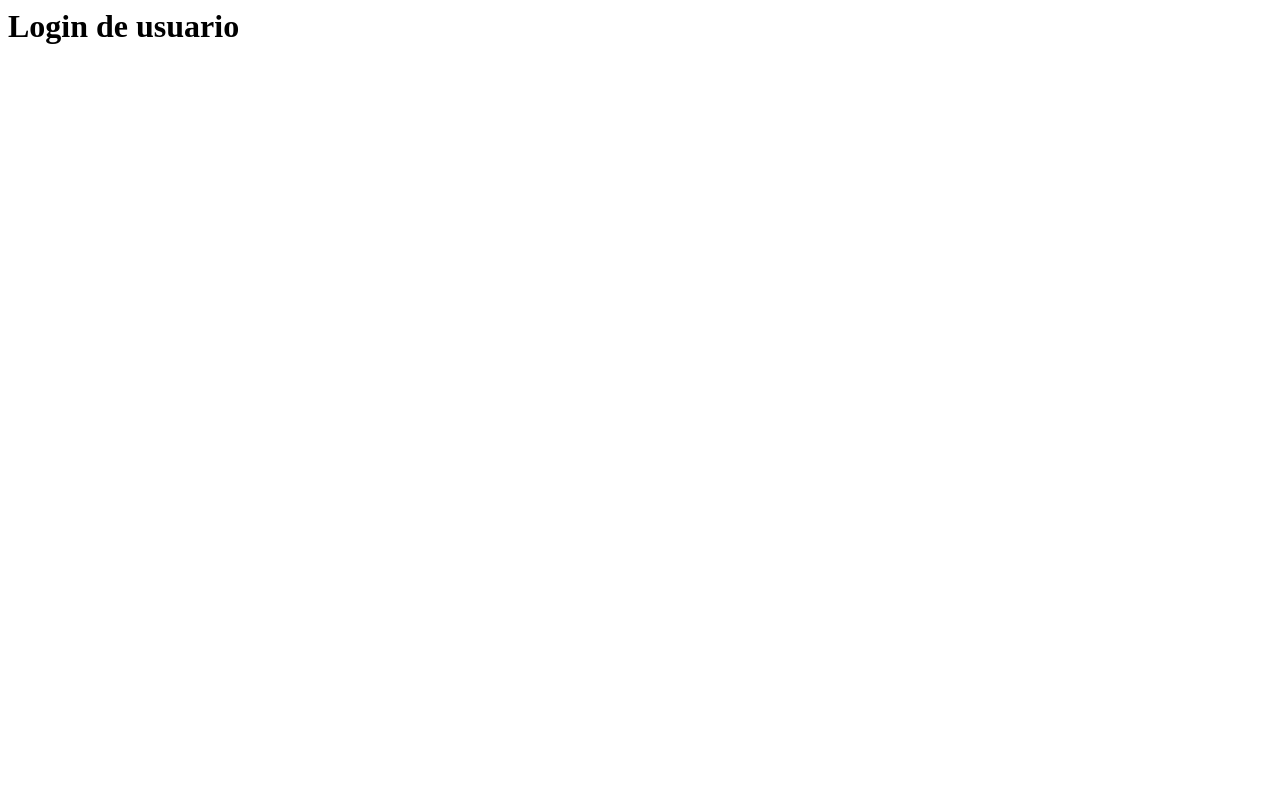
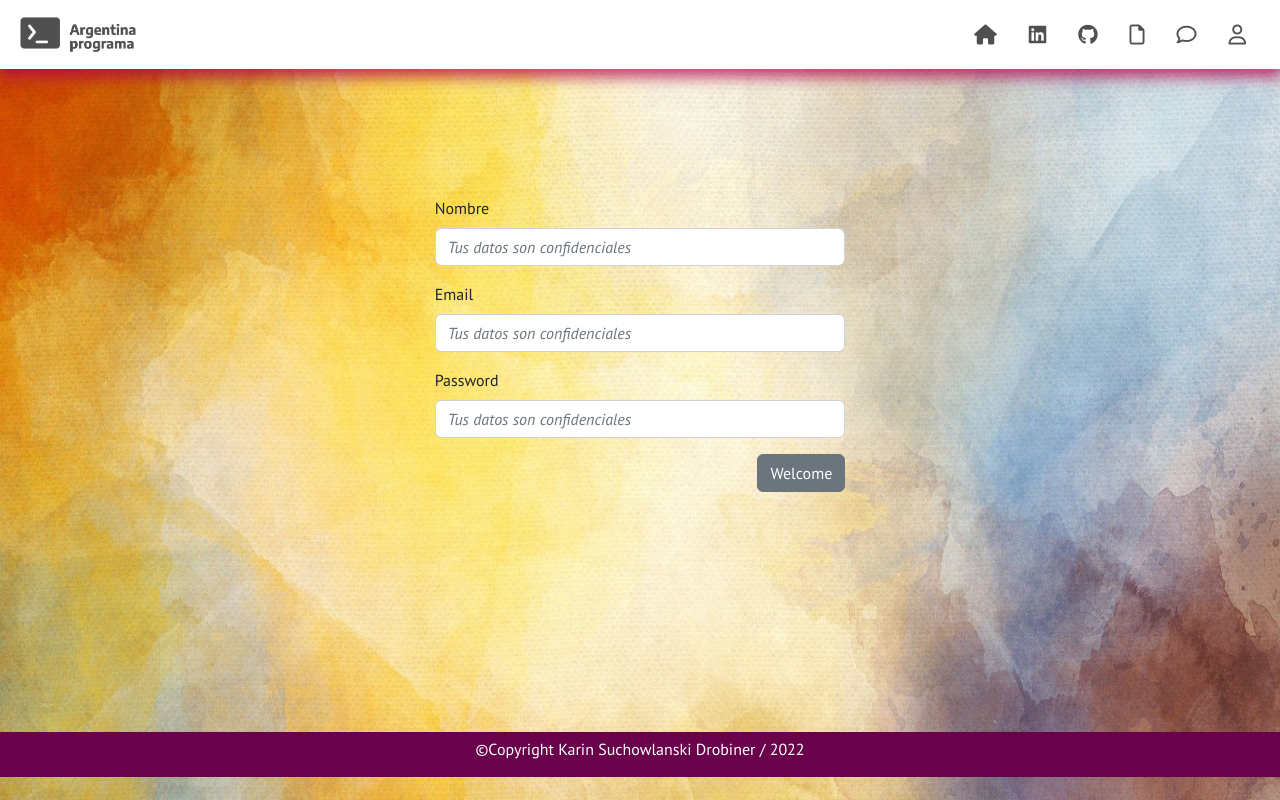
Before and after one commit to karinsudro/portfolio-FrontEnd, a plain HTML site: page login.html in a window 1280 px wide. Drawn offline with nearby package versions, Linux system fonts and the light colour scheme.

Commit message:
login externo

```diff
--- a/login.html
+++ b/login.html
@@ -1,3 +1,110 @@
-<h1>Login de usuario
+<!DOCTYPE html>
+<html lang="en">
+<head>
+    <meta charset="UTF-8">
+    <meta http-equiv="X-UA-Compatible" content="IE=edge">
+    <meta name="viewport" content="width=device-width, initial-scale=1.0">
+    <meta name="author" content="Karin Suchowlanski Drobiner">
+    <link href="https://cdn.jsdelivr.net/npm/bootstrap@5.2.1/dist/css/bootstrap.min.css" rel="stylesheet" integrity="sha384-iYQeCzEYFbKjA/T2uDLTpkwGzCiq6soy8tYaI1GyVh/UjpbCx/TYkiZhlZB6+fzT" crossorigin="anonymous">
+    <link href="styles.css" rel="stylesheet" type="text/css">
+    <link rel="preconnect" href="https://fonts.googleapis.com">
+    <link rel="preconnect" href="https://fonts.gstatic.com" crossorigin>
+    <link href="https://fonts.googleapis.com/css2?family=PT+Sans:ital,wght@0,400;0,700;1,400;1,700&display=swap" rel="stylesheet">
+    <script src="https://kit.fontawesome.com/95e96c4317.js" crossorigin="anonymous"></script>
+    <title>Login</title>
 
-</h1>
+ </head>
+
+<body>
+
+<!--NAVBAR-->
+<header>
+    <nav class="navbar navbar-expand-lg">
+      <div class="container-fluid">
+      <a class="navbar-brand" href="https://www.argentina.gob.ar/produccion/transformacion-digital-y-economia-del-conocimiento/argentina-programa" target="_blank">
+        <img src="images/APLogo-20-20.png" class="logo-ap" alt="logo Argentina Programa">
+      </a>
+      <!--ICONOS NAVBAR-->
+        <ul class="list-group list-group-horizontal">
+          <li class="list-group-item"><a href="#">
+              <i class="fa-solid fa-house fa-lg"></i>
+            </a></li>
+          <li class="list-group-item"><a href="https://www.linkedin.com/in/karin-sudro/" target="_blank">
+              <i class="fa-brands fa-linkedin fa-lg"></i>
+          </a></li>
+          <li class="list-group-item"><a  href="https://github.com/karinsudro" target="_blank">
+              <i class="fa-brands fa-github fa-lg"></i>
+          </a></li>
+          <li class="list-group-item"><a href="#resume">
+              <i class="fa-regular fa-file fa-lg"></i>
+          </a></li>
+          <li class="list-group-item"><a href="#contact">
+              <i class="fa-regular fa-comment fa-lg"></i>
+          </a></li>
+          <li class="list-group-item">
+          <!-- Button opens login modal -->
+              <a href="login.html"><i class="fa-regular fa-user fa-lg"></i></a>
+          </li>
+        </ul>
+
+    </nav>
+</header>
+
+<!---ENCABEZADO-->
+<!--IMAX FONDO ESTATICA-->
+<img class="encabezado img-fluid mx-auto d-block" src="images/painting3.jpg" alt="">
+
+
+
+<!--LOGIN-->
+<section class="login-base">
+  <div class="contenido-login">
+    <div class="row">
+      <div class="col-4">
+
+      </div>
+
+      <div class="col-4 armado-login">
+        <div class="modal-body">
+            <form>
+              <div class="mb-3">
+                <label for="InputNombre" class="form-label">Nombre</label>
+                <input type="text-area" class="form-control" id="InputNombre" placeholder="Tus datos son confidenciales" aria-describedby="nombreHelp">
+              </div>
+              <div class="mb-3">
+                <label for="InputEmail" class="form-label">Email</label>
+                <input type="email" class="form-control" id="InputEmail" placeholder="Tus datos son confidenciales" aria-describedby="emailHelp">
+              </div>
+              <div class="mb-3">
+                <label for="InputPassword" class="form-label">Password</label>
+                <input type="password" class="form-control" id="InputPassword"placeholder="Tus datos son confidenciales" >
+              </div>
+            </form>
+        </div>
+
+        <div class="modal-footer">
+          <button type="button" class="btn btn-secondary">Welcome</button>
+          </div>
+      </div>
+
+      <div class="col-4">
+
+      </div>
+    </div>
+  </div>
+</section>
+
+<!--FOOTER-->
+<footer id="footer" role="contentinfo">
+    <div class="datos-pie">
+      <p>©Copyright Karin Suchowlanski Drobiner / 2022</p>
+    </div>
+</footer>
+
+<!--JAVASCRIPT con POPPER-->
+<script src="https://cdn.jsdelivr.net/npm/bootstrap@5.2.1/dist/js/bootstrap.bundle.min.js" integrity="sha384-u1OknCvxWvY5kfmNBILK2hRnQC3Pr17a+RTT6rIHI7NnikvbZlHgTPOOmMi466C8" crossorigin="anonymous"></script>
+<script src="https://code.jquery.com/jquery-3.2.1.slim.min.js" integrity="sha384-KJ3o2DKtIkvYIK3UENzmM7KCkRr/rE9/Qpg6aAZGJwFDMVNA/GpGFF93hXpG5KkN" crossorigin="anonymous"></script>
+<script src="https://cdn.jsdelivr.net/npm/popper.js@1.12.9/dist/umd/popper.min.js" integrity="sha384-ApNbgh9B+Y1QKtv3Rn7W3mgPxhU9K/ScQsAP7hUibX39j7fakFPskvXusvfa0b4Q" crossorigin="anonymous"></script>
+<script src="https://cdn.jsdelivr.net/npm/bootstrap@4.0.0/dist/js/bootstrap.min.js" integrity="sha384-JZR6Spejh4U02d8jOt6vLEHfe/JQGiRRSQQxSfFWpi1MquVdAyjUar5+76PVCmYl" crossorigin="anonymous"></script>
+</body>
+</html>
```
